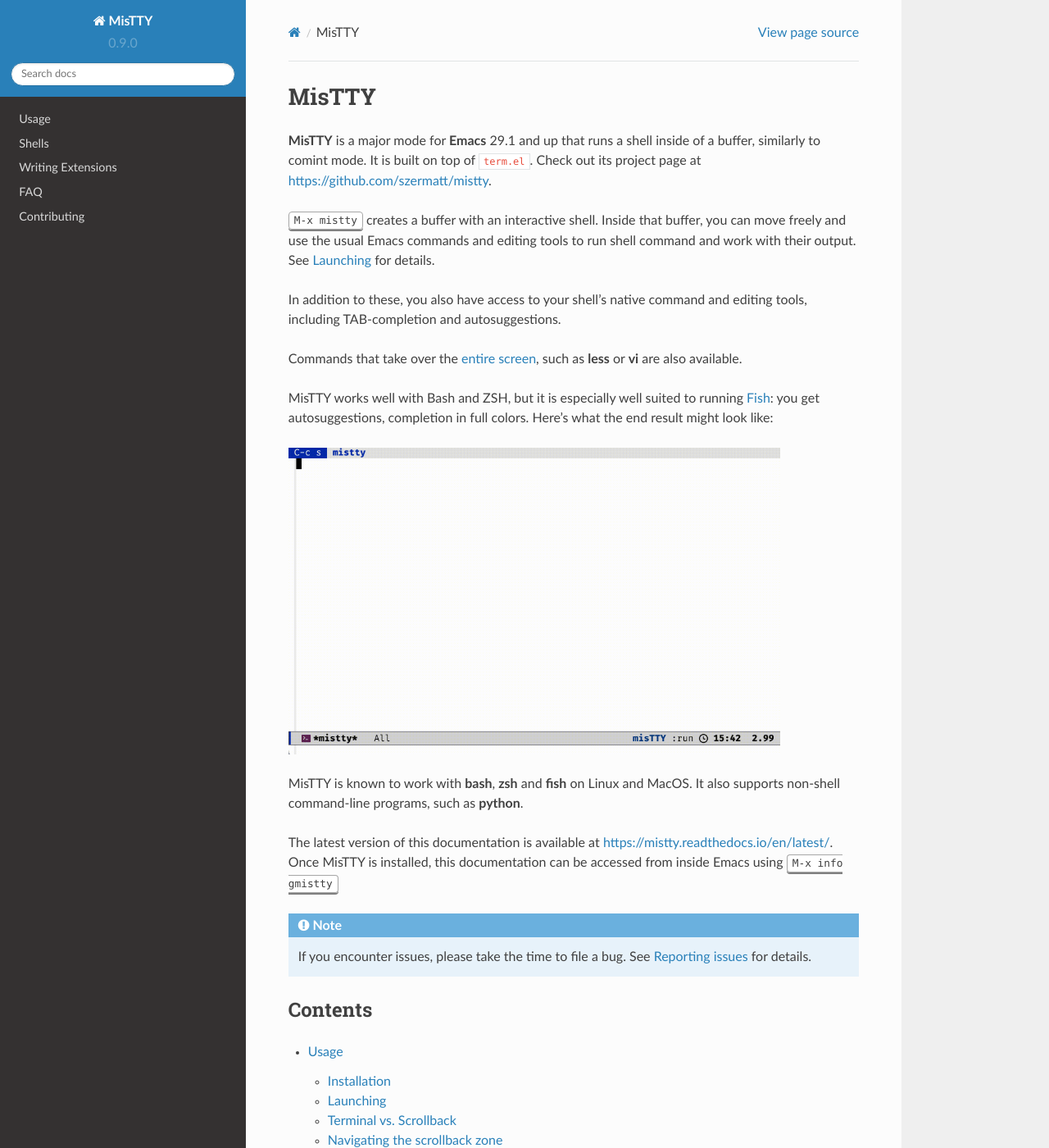
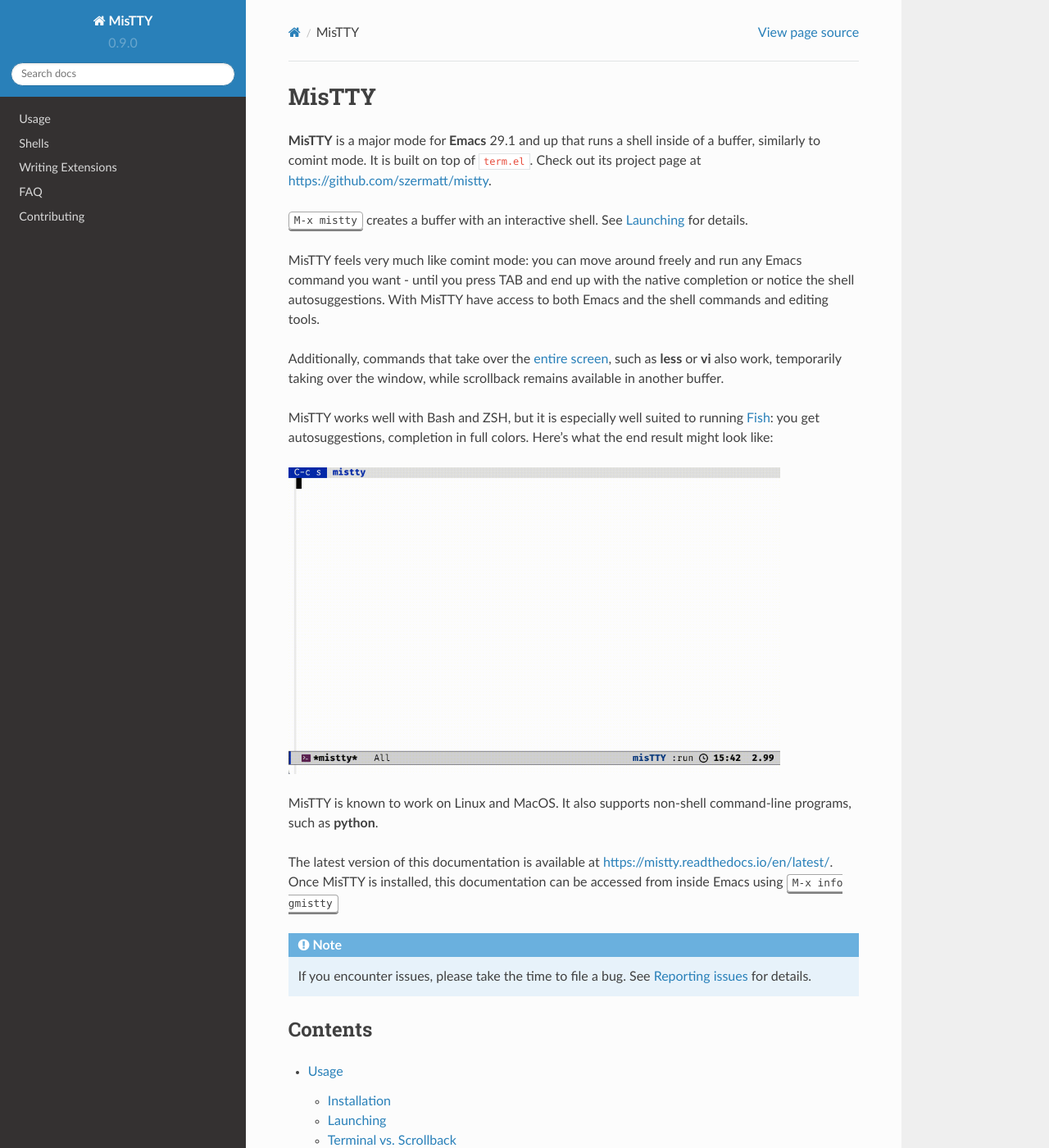
Before and after one commit to szermatt/mistty, a Sphinx documentation site: the page built from docs/source/index.rst, in a window 1280 px wide and 1400 px high. Shown: the whole window at 82% size. Built offline with Sphinx 7.4.7 and the Read the Docs theme 2.0.0, drawn with Linux system fonts in a browser that asks for light colours.

Commit message:
Documentation: rewrite the short description.

```diff
--- a/docs/source/index.rst
+++ b/docs/source/index.rst
@@ -6,30 +6,32 @@
 top of :file:`term.el`. Check out its project page at
 https://github.com/szermatt/mistty.
 
-:kbd:`M-x mistty` creates a buffer with an interactive shell. Inside
-that buffer, you can move freely and use the usual Emacs commands and
-editing tools to run shell command and work with their output. See
+:kbd:`M-x mistty` creates a buffer with an interactive shell. See
 :ref:`launching` for details.
 
-In addition to these, you also have access to your shell's native
-command and editing tools, including TAB-completion and
-autosuggestions.
+MisTTY feels very much like comint mode: you can move around freely
+and run any Emacs command you want - until you press TAB and end up
+with the native completion or notice the shell autosuggestions. With
+MisTTY have access to both Emacs and the shell commands and editing
+tools.
 
-Commands that take over the :ref:`entire screen<fullscreen>`, such as
-:command:`less` or :command:`vi` are also available.
+Additionally, commands that take over the :ref:`entire
+screen<fullscreen>`, such as :command:`less` or :command:`vi` also
+work, temporarily taking over the window, while scrollback remains
+available in another buffer.
 
 .. only:: builder_html
 
-  MisTTY works well with Bash and ZSH, but it is especially well suited
-  to running `Fish <https://fishshell.com>`_: you get autosuggestions,
-  completion in full colors. Here's what the end result might look like:
+  MisTTY works well with Bash and ZSH, but it is especially well
+  suited to running `Fish <https://fishshell.com>`_: you get
+  autosuggestions, completion in full colors. Here's what the end
+  result might look like:
 
   .. image:: ../../screengrab.gif
     :width: 600
     :alt: Screen grab showing MisTTY in action
 
-MisTTY is known to work with :program:`bash`, :program:`zsh` and
-:program:`fish` on Linux and MacOS. It also supports non-shell
+MisTTY is known to work on Linux and MacOS. It also supports non-shell
 command-line programs, such as :program:`python`.
 
 The latest version of this documentation is available at
```
